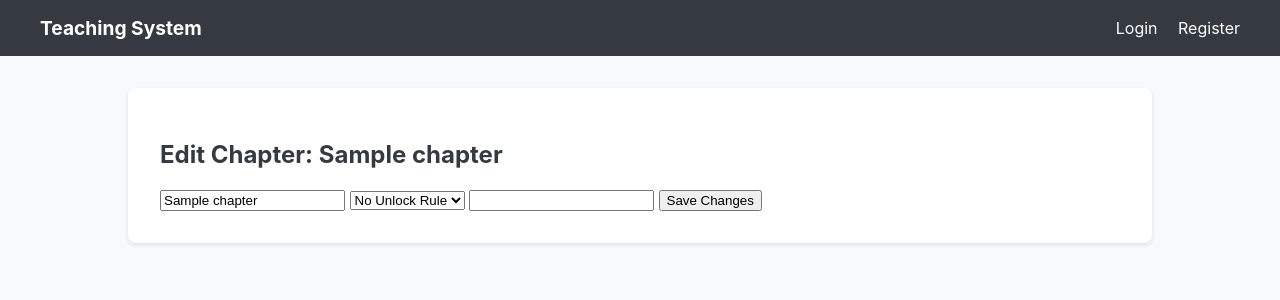
After one commit to PeiHsiuLu/oop_teachingsystem, a Flask app: template app/templates/edit_chapter.html in a window 1280 px wide. The commit adds this page. Shown: the top 300 px of the page. Run offline with Flask 3, Linux system fonts and the light colour scheme; the template is opened without the code that fills it: most values are stand-ins (such as "Sample title", 1, 10 or a date in 2020); parts of the project's set-up code (start-up, migrations or seed data) failed here and were passed over.

Commit message:
Markdown unit content, Edit rules

```diff
--- /dev/null
+++ b/app/templates/edit_chapter.html
@@ -0,0 +1,17 @@
+{% extends "base.html" %}
+{% block content %}
+<h2>Edit Chapter: {{ chapter.title }}</h2>
+<form method="POST">
+    <input type="text" name="title" value="{{ chapter.title }}" required>
+
+    <select name="rule_type">
+        <option value="none" {% if chapter.unlock_rule_type == 'none' %}selected{% endif %}>No Unlock Rule</option>
+        <option value="level" {% if chapter.unlock_rule_type == 'level' %}selected{% endif %}>Level Required</option>
+        <option value="score" {% if chapter.unlock_rule_type == 'score' %}selected{% endif %}>Score Required</option>
+    </select>
+
+    <input type="number" name="threshold" value="{{ chapter.unlock_threshold }}" min="0">
+
+    <button type="submit">Save Changes</button>
+</form>
+{% endblock %}
--- a/app/templates/student_course.html
+++ b/app/templates/student_course.html
@@ -10,7 +10,7 @@
             <h4>
                 {{ chapter.title }}
                 {% if not chapter.is_unlocked(user) %}
-                    <span class="badge">🔒 Locked (Req: {{ chapter.unlock_rule_type }})</span>
+                    <span class="badge">🔒 Locked (Req: {{ chapter.get_rule_description() }})</span>
                 {% endif %}
             </h4>
 
@@ -25,7 +25,7 @@
                     {% endfor %}
                 </ul>
             {% else %}
-                <p>Complete more chapters to unlock!</p>
+                <p>Complete more chapters to unlock!
             {% endif %}
         </div>
     {% endfor %}
--- a/app/templates/view_unit.html
+++ b/app/templates/view_unit.html
@@ -5,7 +5,7 @@
     <hr>
     <div class="content-body">
         <!-- This renders the actual study material -->
-        {{ unit.content }}
+        {{ html_content|safe }}
     </div>
     <br>
     <a href="{{ url_for('course.student_course_dashboard') }}" class="btn btn-secondary">Back to Dashboard</a>
```
Also changed, not shown: app/templates/edit_unit.html (+11 -3 lines).
